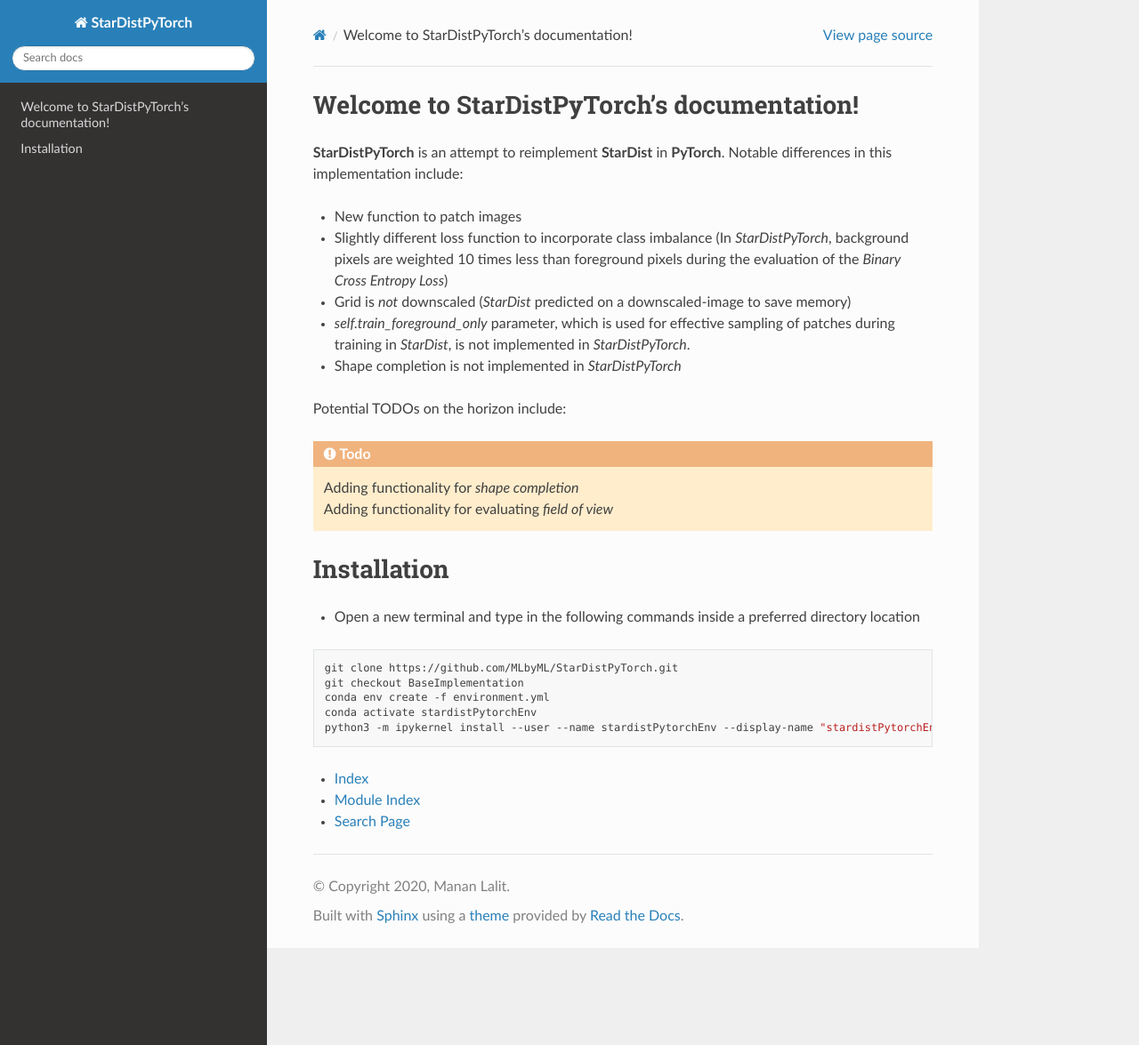
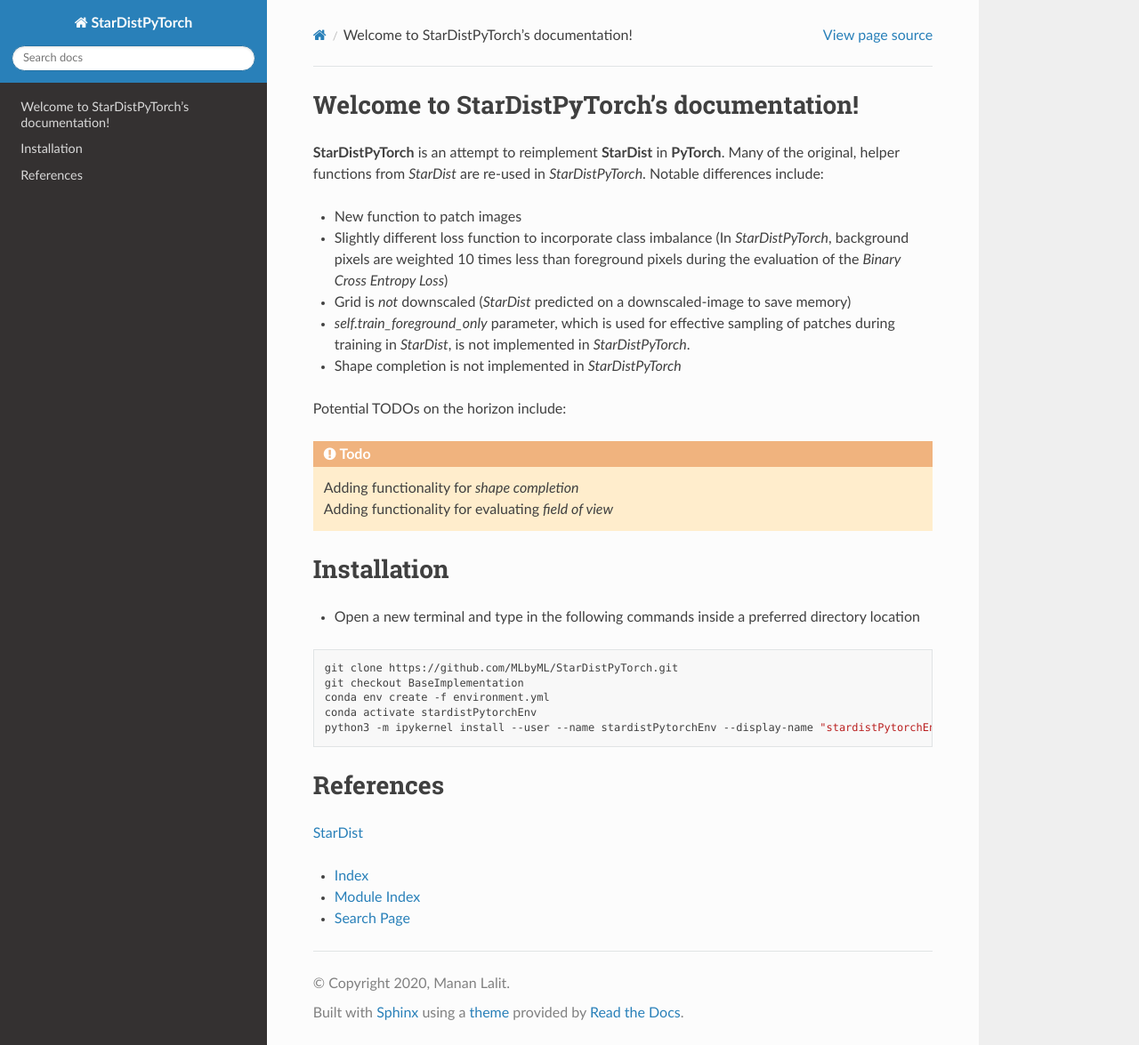
Before and after one commit to MLbyML/StarDistPyTorch, a Sphinx documentation site: the page built from docs/index.rst, in a window 1280 px wide and 1175 px high. Shown: the whole window at 89% size. Built offline with Sphinx 7.4.7 and the Read the Docs theme 2.0.0, drawn with Linux system fonts in a browser that asks for light colours.

Commit message:
Update introduction text

```diff
--- a/docs/index.rst
+++ b/docs/index.rst
@@ -5,7 +5,7 @@
 
 Welcome to StarDistPyTorch's documentation!
 ===========================================
-**StarDistPyTorch** is an attempt to reimplement **StarDist** in **PyTorch**. Notable differences in this implementation include:
+**StarDistPyTorch** is an attempt to reimplement **StarDist** in **PyTorch**. Many of the original, helper functions from *StarDist* are  re-used in *StarDistPyTorch*. Notable differences include:
 
 * New function to patch images
 * Slightly different loss function to incorporate class imbalance (In *StarDistPyTorch*, background pixels are weighted 10 times less than foreground pixels during the evaluation of the *Binary Cross Entropy Loss*)
@@ -38,6 +38,9 @@
    conda activate stardistPytorchEnv
    python3 -m ipykernel install --user --name stardistPytorchEnv --display-name "stardistPytorchEnv"
 
+References
+===================
+`StarDist <https://github.com/mpicbg-csbd/stardist/>`_
 
 * :ref:`genindex`
 * :ref:`modindex`
```
Also changed, not shown: 5 other files.
